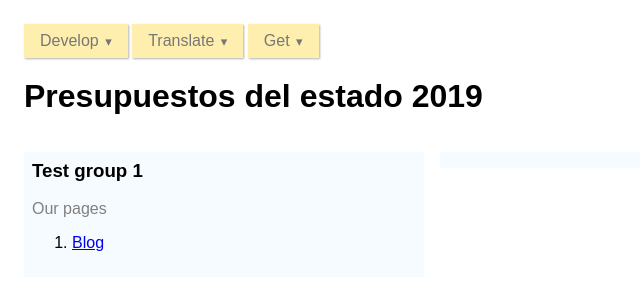
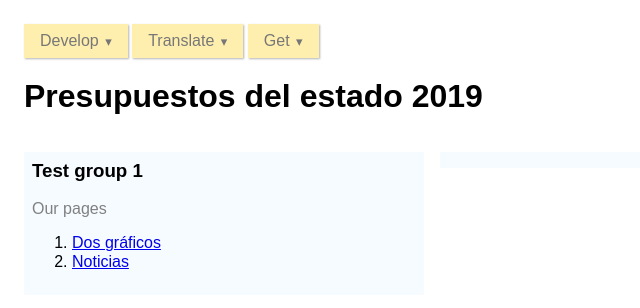
Before and after one commit to vigonzalgp/gpes-budget-gov-analisis, a Jekyll site: the page built from index.html, in a window 1280 px wide. Shown: the top 308 px of the page, without its empty margins (0-640 px from the left). Built offline with Jekyll 4.4.1, drawn with Linux system fonts in a browser that asks for light colours; nearby versions of some CDN libraries.

Commit message:
El el index

```diff
--- a/index.html
+++ b/index.html
@@ -130,7 +130,8 @@ layout: default
                 <h3>Test group 1</h3>
                 <p class="soft">Our pages</p>
                 <ol>
-                    <li><a href="es/blog.html">Blog</a></li>
+                    <li><a href="es/blog.html">Dos gráficos</a></li>
+                    <li><a href="https://github.com/greenpeace/gpes-budget-gov-analisis/tree/master/output">Noticias</a></li>
                 </ol>
             </div>
         </div>
```
